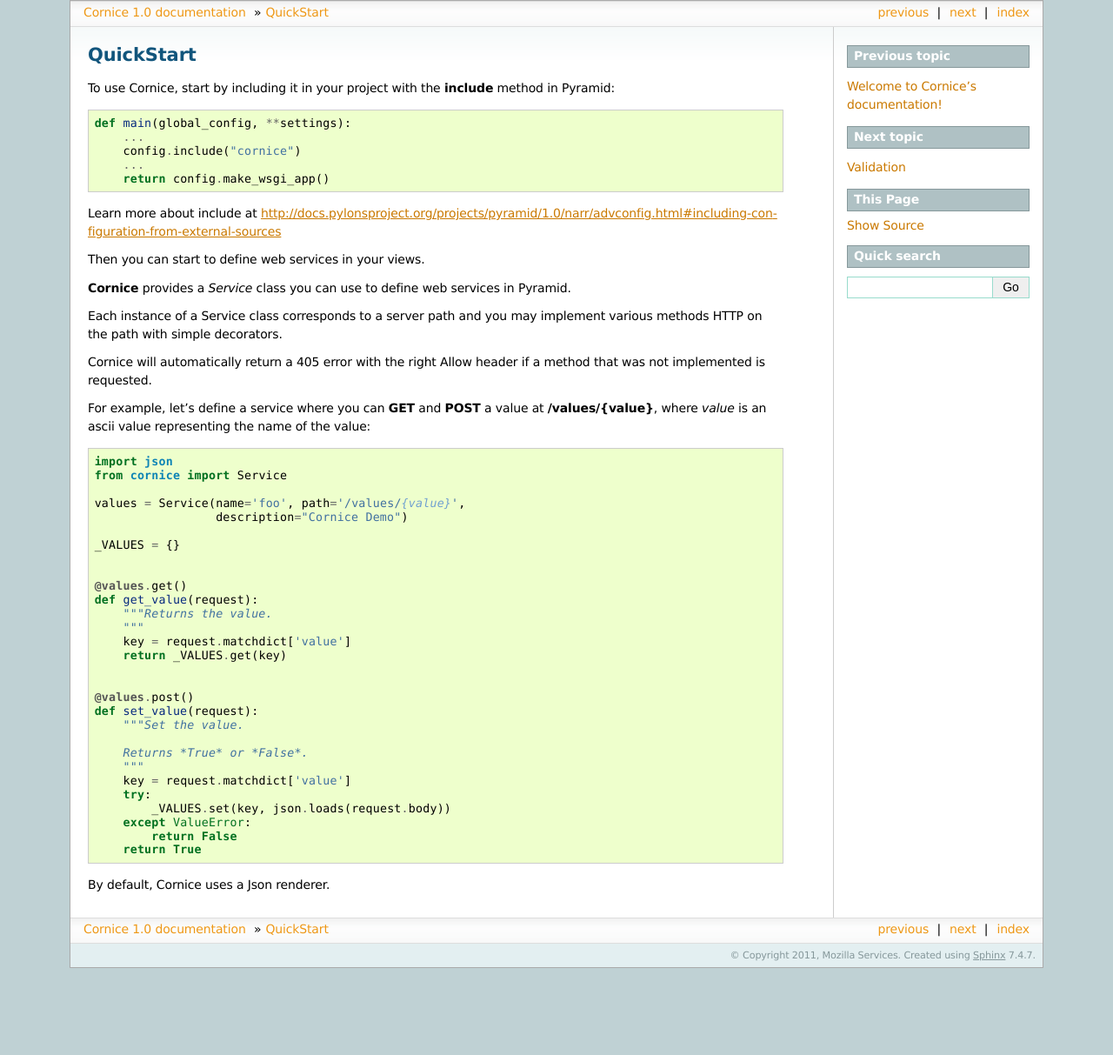
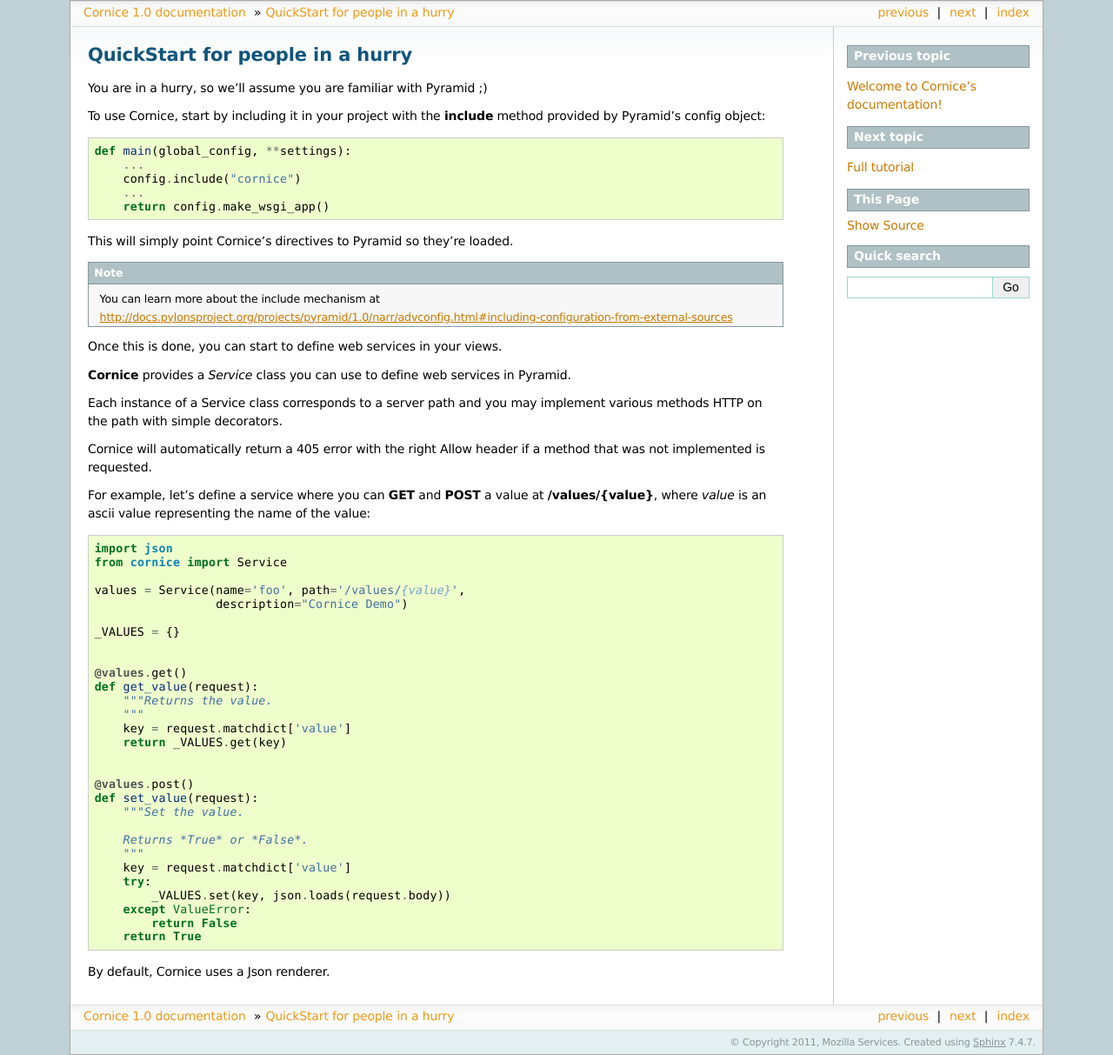
Before and after one commit to Cornices/cornice, a Sphinx documentation site: the page built from docs/source/quickstart.rst, in a window 1280 px wide. Shown: the whole page at 87% size. Built offline with Sphinx 7.4.7, drawn with Linux system fonts in a browser that asks for light colours; before the commit the page ends 1113 px from its top, so only the background shows below that.

Commit message:
started a tutorial and enhanced the front page

```diff
--- a/docs/source/quickstart.rst
+++ b/docs/source/quickstart.rst
@@ -1,8 +1,12 @@
-QuickStart
-==========
+QuickStart for people in a hurry
+================================
+
+You are in a hurry, so we'll assume you are familiar with Pyramid ;)
+
 
 To use Cornice, start by including it in your project with the **include**
-method in Pyramid::
+method provided by Pyramid's config object::
+
 
     def main(global_config, **settings):
         ...
@@ -11,9 +15,15 @@
         return config.make_wsgi_app()
 
 
-Learn more about include at http://docs.pylonsproject.org/projects/pyramid/1.0/narr/advconfig.html#including-configuration-from-external-sources
+This will simply point Cornice's directives to Pyramid so they're loaded.
 
-Then you can start to define web services in your views.
+.. note::
+
+    You can learn more about the include mechanism at
+    http://docs.pylonsproject.org/projects/pyramid/1.0/narr/advconfig.html#including-configuration-from-external-sources
+
+
+Once this is done, you can start to define web services in your views.
 
 **Cornice** provides a *Service* class you can use to define web services in
 Pyramid.
```
Also changed, not shown: docs/source/index.rst (+21 -15 lines), docs/source/tutorial.rst (added, +53 -0 lines), 1 other file.
